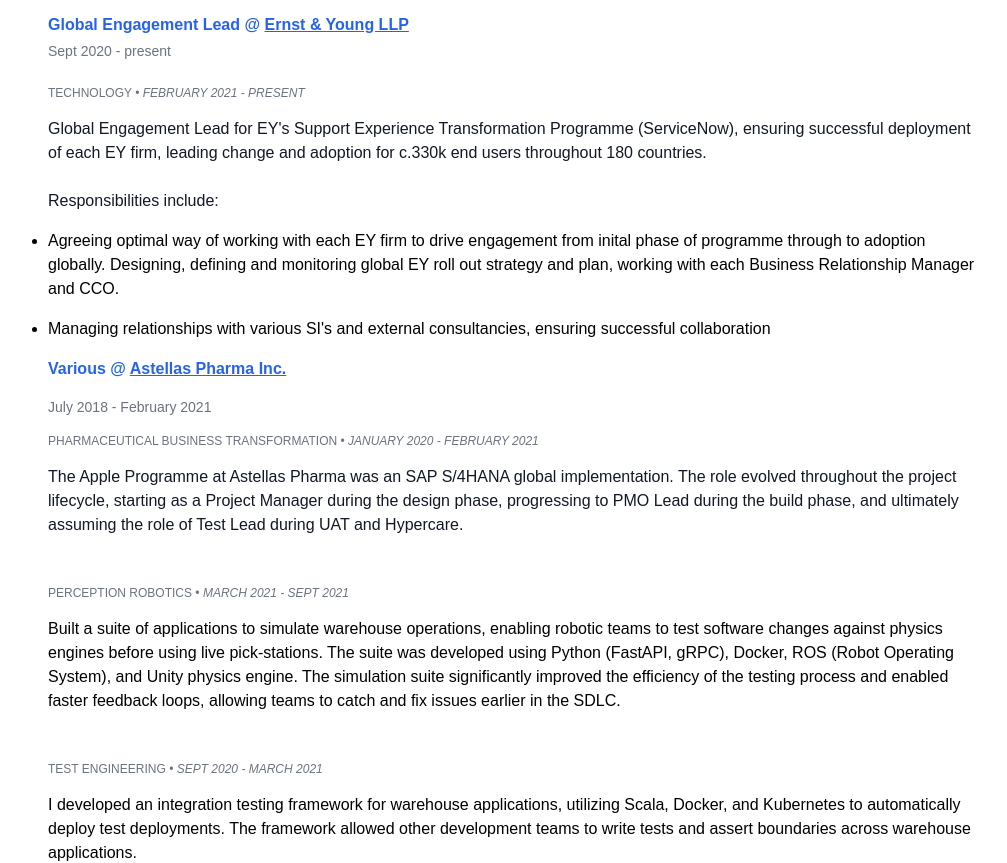
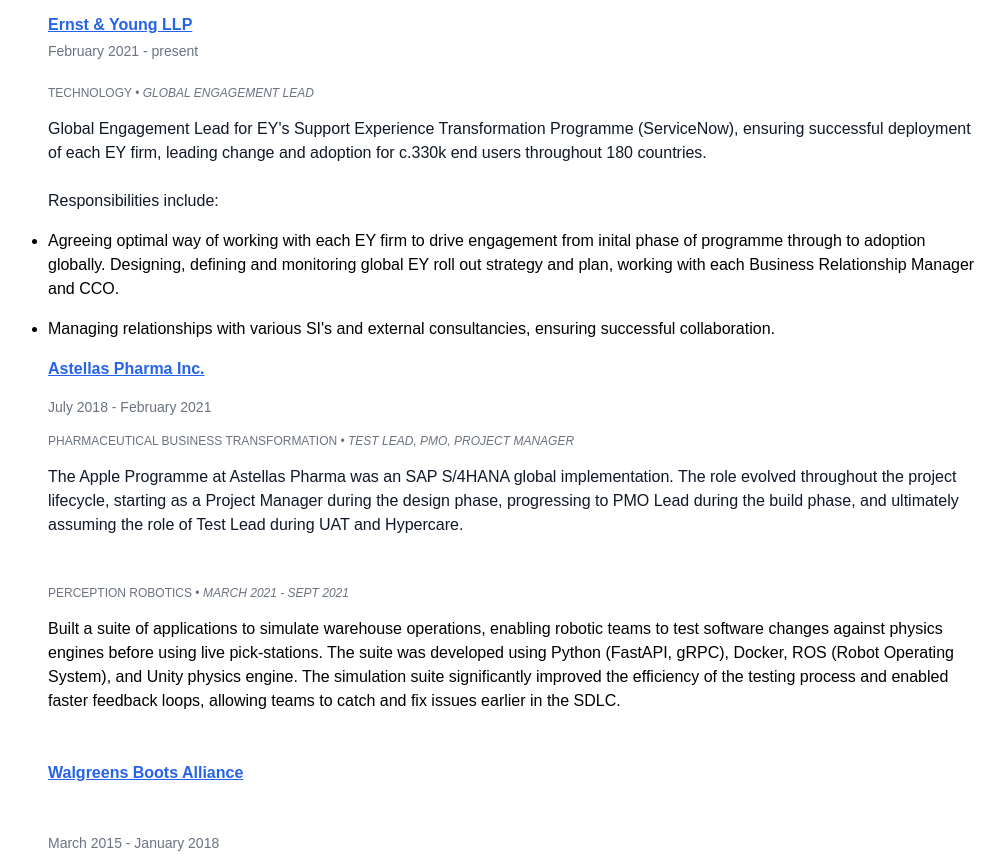
Before and after one commit to lauren11xx/lauren11xx.github.io, a website: page index.html in a window 1280 px wide. Shown: the part 589-1452 px from the top of the page, without its empty margins (128-1135 px from the left). Drawn offline with Linux system fonts and the light colour scheme; a web font is replaced by a local one.

Commit message:
Update index.html

```diff
--- a/index.html
+++ b/index.html
@@ -110,7 +110,7 @@
           <ul>
             <li>
               <h3 class="text-md text-blue-600 font-semibold">
-                Global Engagement Lead @
+
                 <a
                   href="https://www.ey.com"
                   class="underline hover:text-black"
@@ -118,12 +118,12 @@
                 >
               </h3>
               <p class="text-gray-500 font-medium text-sm mt-1">
-                Sept 2020 - present
+                February 2021 - present
               </p>
               <ul class="mt-6 space-y-12">
                 <li class="space-y-4">
                   <h4 class="text-xs uppercase text-gray-500">
-                    Technology &#x2022; <em>February 2021 - present</em>
+                    Technology &#x2022; <em> Global Engagement Lead </em>
                   </h4>
                   <p class="text-ms text-gray-900 leading-6">
                     Global Engagement Lead for EY's Support Experience Transformation
@@ -147,16 +147,16 @@
                     </li>
                     <li>
                       Managing relationships with various SI's and external
-                      consultancies, ensuring successful collaboration
+                      consultancies, ensuring successful collaboration.
                     </li>
 
                <h3 class="text-md text-blue-600 font-semibold">
-                Various @
+
                 <a
                   href="https://www.astellas.com"
                   class="underline hover:text-black"
                   >Astellas Pharma Inc.</a
-                >
+              >
               </h3>
               <p class="text-gray-500 font-medium text-sm mt-1">
                 July 2018 - February 2021
@@ -164,7 +164,7 @@
               <ul class="mt-6 space-y-12">
                 <li class="space-y-4">
                   <h4 class="text-xs uppercase text-gray-500">
-                    Pharmaceutical Business Transformation &#x2022; <em> January 2020 - February 2021</em>
+                    Pharmaceutical Business Transformation &#x2022; <em> Test Lead, PMO, Project Manager </em>
                   </h4>
                   <p class="text-ms text-gray-900 leading-6">
                    The Apple Programme at Astellas Pharma was an SAP S/4HANA global implementation. The role evolved throughout the project lifecycle, starting as a Project Manager during the design phase, progressing to PMO Lead during the build phase, and ultimately assuming the role of Test Lead during UAT and Hypercare.
@@ -184,18 +184,27 @@
                     allowing teams to catch and fix issues earlier in the SDLC.
                   </p>
                 </li>
+
+               <h3 class="text-md text-blue-600 font-semibold">
+
+                <a
+                  href="https://www.walgreensbootsalliance.com"
+                  class="underline hover:text-black"
+                  >Walgreens Boots Alliance</a
+              >
+              </h3>
+              <p class="text-gray-500 font-medium text-sm mt-1">
+                March 2015 - January 2018
+              </p>
+              <ul class="mt-6 space-y-12">
                 <li class="space-y-4">
                   <h4 class="text-xs uppercase text-gray-500">
-                    Test Engineering &#x2022;
-                    <em>Sept 2020 - March 2021</em>
+                    Pharmaceutical Business Transformation &#x2022; <em> PMO </em>
                   </h4>
-                  <p>
-                    I developed an integration testing framework for warehouse
-                    applications, utilizing Scala, Docker, and Kubernetes to
-                    automatically deploy test deployments. The framework allowed
-                    other development teams to write tests and assert boundaries
-                    across warehouse applications.
-                  </p>
+                  <p class="text-ms text-gray-900 leading-6">
+                   The Garibaldi Programme was a business transformation SAP programme across EMEIA. The role within the Leadership Team on the Programme was to lead the PMO function, reporting into the Programme Director.
+                <li class="space-y-4">
+                  <h4 class="text-xs uppercase text-gray-500">
                 </li>
               </ul>
             </li>
@@ -210,7 +219,6 @@
               </h3>
               <p class="text-sm text-gray-500 font-medium">2022-2024</p>
               <p class="text-md text-gray-900">
-               MSc Major Programme Management
                <a
                 href="https://www.sbs.ox.ac.uk/programmes/degrees/msc-major-programme-management"
                 target="_blank"
```
